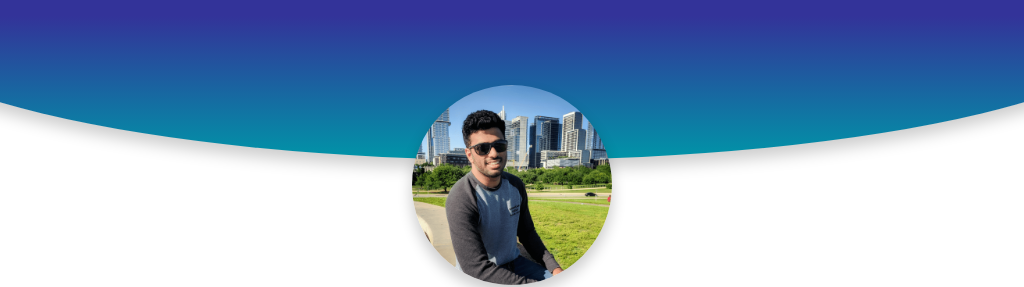
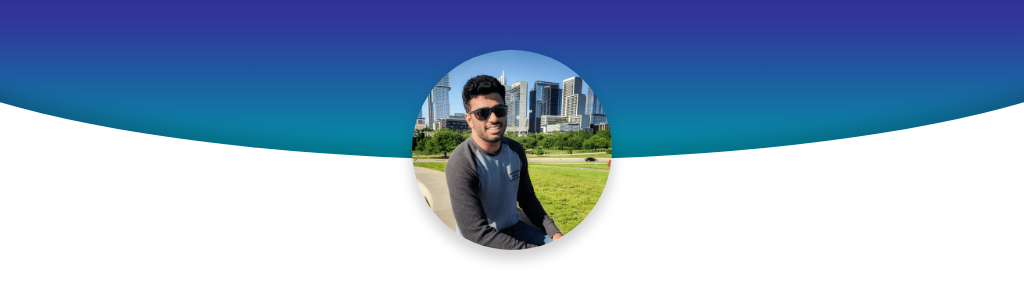
Before and after one commit to maheshbalakrishnan/ether-site, a website: page site/index.html in a window 1024 px wide. Shown: the top 287 px of the page. Drawn offline with Linux system fonts and the light colour scheme; a web font is replaced by a local one.

Commit message:
inset shadow

```diff
--- a/site/css/site.css
+++ b/site/css/site.css
@@ -70,7 +70,7 @@ p::-moz-selection {
     width: 100%;
     height: 20%;
     max-height: 300px;
-    box-shadow: 0px 8px 14px 1px rgba(0, 0, 0, .2);
+    box-shadow: 0px -10px 14px 1px rgba(0, 0, 0, .2) inset;
     border-radius: 0 0 50% 50%/0 0 100% 100%;
     transform: scaleX(1.3);
 }
@@ -145,7 +145,7 @@ svg {
         flex-direction: column;
         align-items: center;
         text-align: center;
-        padding-top: 85px !important;
+        padding-top: 50px !important;
     }
     .card-text {
         width: 40%;
@@ -168,7 +168,7 @@ svg {
 
 @media all and (min-width: 768px) and (max-width: 1024px) {
     .card {
-        padding-top: 85px !important;
+        padding-top: 50px !important;
     }
     .card-text {
         width: 40%;
```
